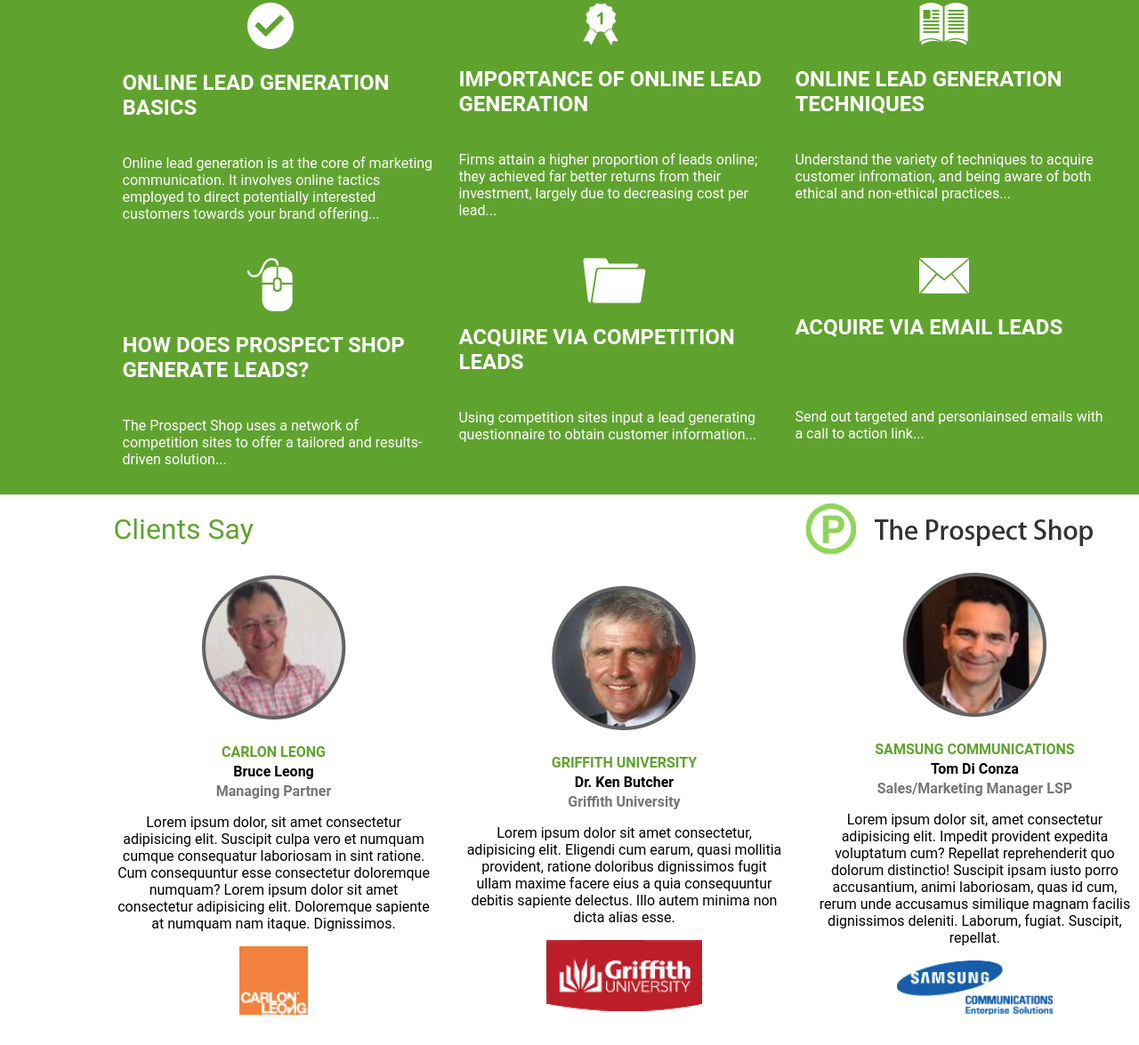
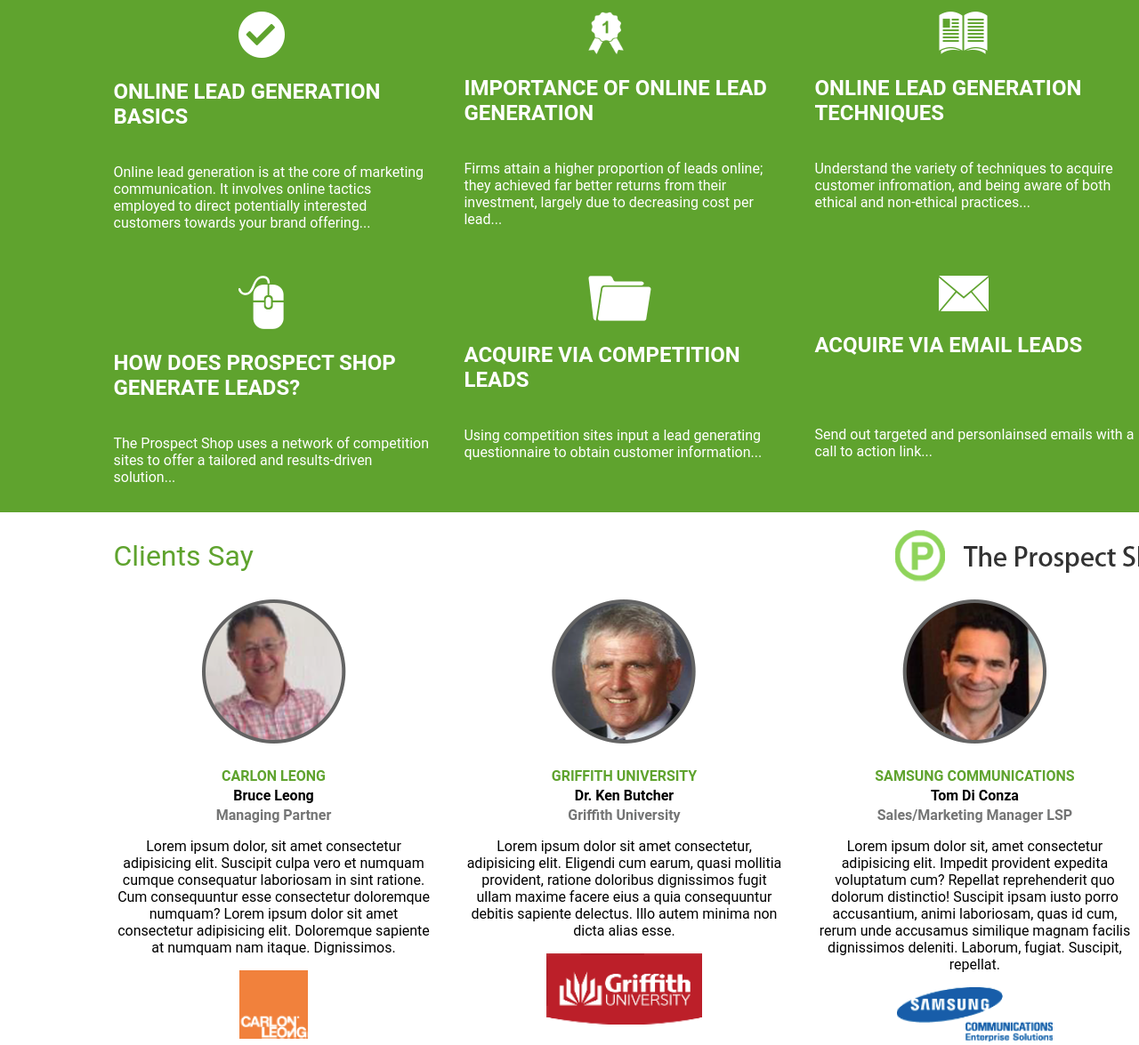
Before and after one commit to SadmanWasee/The_Prospect_Shop_Web_Page, a plain HTML site: page index.html in a window 1280 px wide. Shown: the part 872-2047 px from the top of the page at 89% size. Drawn offline with nearby package versions, Linux system fonts and the light colour scheme.

Commit message:
Fixed errors

```diff
--- a/index.html
+++ b/index.html
@@ -30,9 +30,7 @@
         <div>
           <span class="telno color-black fw-thin">call<span class="font-weight-700"> <a class="color-black"
                 href="tel:02 9281 0299">02 9281 0299</a></span>
-
         </div>
-
         <ul class="navbar">
           <li><a href="#">Homepage</a></li>
           <li><a href="#">About Us</a></li>
@@ -191,7 +189,7 @@
   <div class="clients-statement">
     <div class="clients-statement-container">
       <div class="section-heading-and-logo clearfix">
-        <span class="heading-2">Clients Say</span>
+        <span class="heading-2 color-green">Clients Say</span>
         <img class="company-logo-alt" src="./images/logo_alt.png" alt="logo_alt">
         <img src="./images/logo_p_alt.png" alt="alt" class="company-logo-alt-mobile">
       </div>
@@ -206,7 +204,7 @@
             consectetur adipisicing elit. Doloremque sapiente at numquam nam itaque. Dignissimos.</p>
           <img src="./images/cliient_logo_1.png" alt="">
         </div>
-        <div class="griggith-university">
+        <div class="griffith-university">
           <img class="client-image" src="./images/cliient_image_2.png" alt="">
           <h4 class="color-green">GRIFFITH UNIVERSITY</h4>
           <h4>Dr. Ken Butcher</h4>
--- a/style.css
+++ b/style.css
@@ -221,14 +221,11 @@ label {
 .section-heading-and-logo .heading, .heading-2 {
   font-size: 32px;
   float: left;
-  width: 45%;
   padding-top: 10px;
 }
 
 .section-heading-and-logo .company-logo {
   float: right;
-  width: 35%;
-  padding-left: 230px;
   font-size: 30px;
 }
 
@@ -242,18 +239,12 @@ label {
 }
 
 .about-section-top, .about-section-bottom {
-  margin: 10px;
-  padding-bottom: 30px;
-}
-
-.about-section-bottom {
-  vertical-align: bottom;
+  padding: 20px 0 30px 0;
 }
 
 .about-section-top div, .about-section-bottom div {
   width: 30%;
-  height: auto;
-  padding: 0 20px 0px 0;
+  padding: 0 30px 0px 0;
   display: inline-block;
   vertical-align: top;
 }
@@ -269,17 +260,11 @@ label {
 .clients-statement-container {
   width: 1200px;
   margin: 0 auto;
-}
-
-.clients-statement .heading-2{
-  color: #5fa32e;
-  width: 45%;
-  float: left;
+  padding-top: 20px;
 }
 
 .company-logo-alt {
   float: right;
-  padding-right: 100px;
 }
 
 .company-logo-alt-mobile {
@@ -289,6 +274,7 @@ label {
 .clients-statement-top div {
   display: inline-block;
   padding-right: 30px;
+  vertical-align: top;
   width: 30%;
   text-align: center;
 }
```
